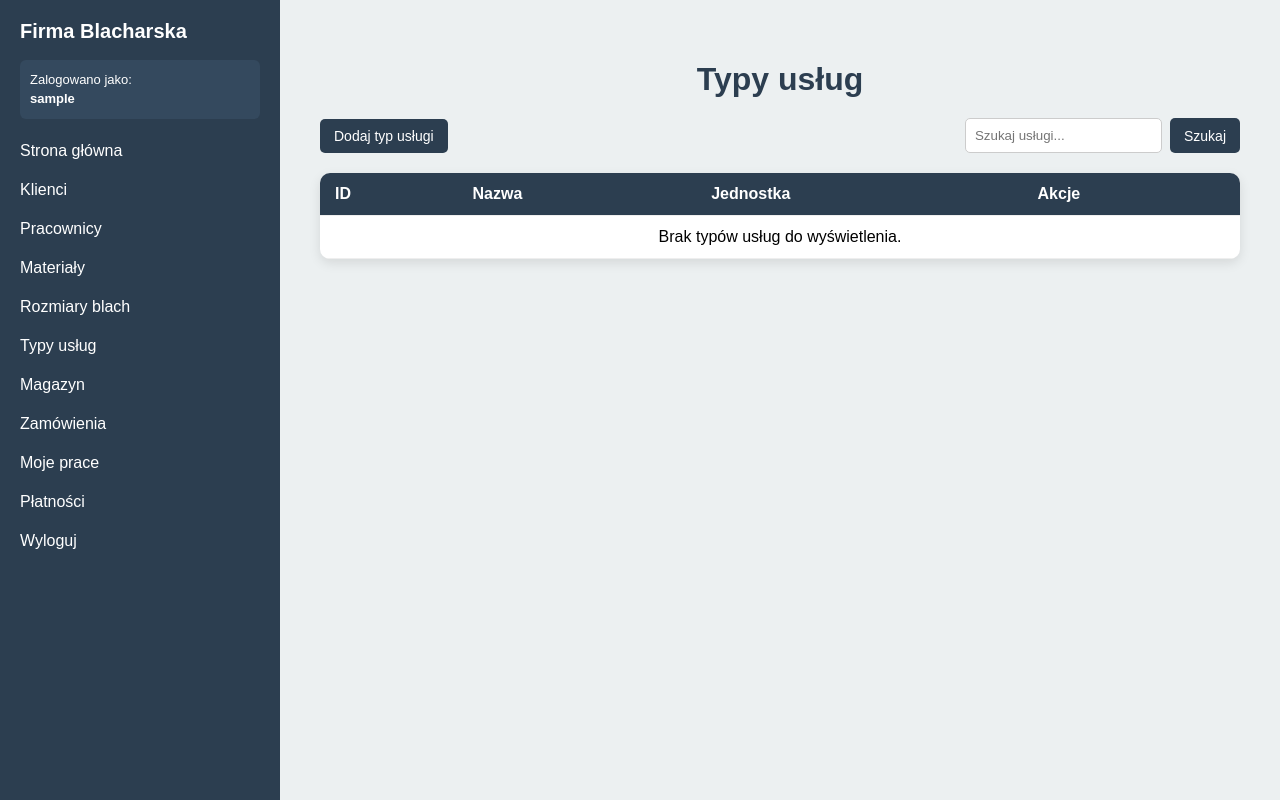
After one commit to Ostalowska/Projekt_firmy_blacharskiej, a Django app: page /typy-uslug/ in a window 1280 px wide. The commit adds this page. Run offline with Django 5.2, Linux system fonts and the light colour scheme; the visitor is signed in with stand-in values (Sample User, id 1); data that the repository does not hold is empty.

Commit message:
Dodanie listy usług

```diff
--- a/core/urls.py
+++ b/core/urls.py
@@ -53,4 +53,8 @@ urlpatterns = [
     path("rozmiary/dodaj/", views.rozmiar_dodaj, name="rozmiar_dodaj"),
     path("rozmiary/<int:rozmiar_id>/edytuj/", views.rozmiar_edytuj, name="rozmiar_edytuj"),
     path("rozmiary/<int:rozmiar_id>/usun/", views.rozmiar_usun, name="rozmiar_usun"),
+    path("typy-uslug/", views.typy_uslug_lista, name="typy_uslug_lista"),
+    path("typy-uslug/dodaj/", views.typ_uslugi_dodaj, name="typ_uslugi_dodaj"),
+    path("typy-uslug/<int:typ_id>/edytuj/", views.typ_uslugi_edytuj, name="typ_uslugi_edytuj"),
+    path("typy-uslug/<int:typ_id>/usun/", views.typ_uslugi_usun, name="typ_uslugi_usun"),
 ]
--- a/core/views.py
+++ b/core/views.py
@@ -2,8 +2,8 @@ from django.contrib import messages
 from django.contrib.auth.decorators import login_required
 from django.shortcuts import render, redirect, get_object_or_404
 
-from .forms import KlientForm, MaterialForm, RozmiarBlachyForm
-from .models import Klient, Material, RozmiarBlachy
+from .forms import KlientForm, MaterialForm, RozmiarBlachyForm, TypUslugiForm
+from .models import Klient, Material, RozmiarBlachy, TypUslugi
 
 
 @login_required
@@ -296,3 +296,84 @@ def rozmiar_usun(request, rozmiar_id):
             "rozmiar": rozmiar,
         },
     )
+@login_required
+def typy_uslug_lista(request):
+    query = request.GET.get("q", "")
+
+    typy_uslug = TypUslugi.objects.all().order_by("nazwa")
+
+    if query:
+        typy_uslug = typy_uslug.filter(nazwa__icontains=query)
+
+    return render(
+        request,
+        "typy_uslug/lista.html",
+        {
+            "typy_uslug": typy_uslug,
+            "query": query,
+        },
+    )
+
+
+@login_required
+def typ_uslugi_dodaj(request):
+    if request.method == "POST":
+        form = TypUslugiForm(request.POST)
+
+        if form.is_valid():
+            form.save()
+            messages.success(request, "Typ usługi został dodany.")
+            return redirect("core:typy_uslug_lista")
+    else:
+        form = TypUslugiForm()
+
+    return render(
+        request,
+        "typy_uslug/formularz.html",
+        {
+            "form": form,
+            "tytul": "Dodaj typ usługi",
+        },
+    )
+
+
+@login_required
+def typ_uslugi_edytuj(request, typ_id):
+    typ_uslugi = get_object_or_404(TypUslugi, id=typ_id)
+
+    if request.method == "POST":
+        form = TypUslugiForm(request.POST, instance=typ_uslugi)
+
+        if form.is_valid():
+            form.save()
+            messages.success(request, "Typ usługi został zaktualizowany.")
+            return redirect("core:typy_uslug_lista")
+    else:
+        form = TypUslugiForm(instance=typ_uslugi)
+
+    return render(
+        request,
+        "typy_uslug/formularz.html",
+        {
+            "form": form,
+            "tytul": "Edytuj typ usługi",
+        },
+    )
+
+
+@login_required
+def typ_uslugi_usun(request, typ_id):
+    typ_uslugi = get_object_or_404(TypUslugi, id=typ_id)
+
+    if request.method == "POST":
+        typ_uslugi.delete()
+        messages.success(request, "Typ usługi został usunięty.")
+        return redirect("core:typy_uslug_lista")
+
+    return render(
+        request,
+        "typy_uslug/usun.html",
+        {
+            "typ_uslugi": typ_uslugi,
+        },
+    )
--- a/templates/base.html
+++ b/templates/base.html
@@ -103,6 +103,7 @@
 				<a href="#">Pracownicy</a>
 				<a href="{% url 'core:materialy_lista' %}">Materiały</a>
 				<a href="{% url 'core:rozmiary_lista' %}">Rozmiary blach</a>
+				<a href="{% url 'core:typy_uslug_lista' %}">Typy usług</a>
 				<a href="#">Magazyn</a>
 				<a href="#">Zamówienia</a>
 				<a href="#">Moje prace</a>
--- /dev/null
+++ b/templates/typy_uslug/lista.html
@@ -0,0 +1,93 @@
+{% extends "base.html" %}
+
+{% block content %}
+
+<style>
+    .page-container { max-width: 1000px; margin: 0 auto; padding: 20px; }
+    h1 { text-align: center; color: #2c3e50; margin-bottom: 20px; }
+    .top-bar { display: flex; justify-content: space-between; gap: 15px; margin-bottom: 20px; align-items: center; }
+    .search-form { display: flex; gap: 8px; }
+    input { padding: 9px; border-radius: 5px; border: 1px solid #ccc; }
+    .btn { padding: 9px 14px; background: #2c3e50; color: white; text-decoration: none; border: none; border-radius: 5px; cursor: pointer; font-size: 14px; }
+    .btn:hover { background: #1f2a38; }
+    .btn-danger { background: #c0392b; }
+    .btn-danger:hover { background: #922b21; }
+    .btn-secondary { background: #7f8c8d; }
+    .messages { margin-bottom: 15px; }
+    .message { background: #d4edda; color: #155724; padding: 12px; border-radius: 6px; text-align: center; font-weight: bold; }
+    table { width: 100%; border-collapse: collapse; background: white; border-radius: 10px; overflow: hidden; box-shadow: 0 4px 12px rgba(0,0,0,0.1); }
+    thead { background: #2c3e50; color: white; }
+    th, td { padding: 12px 15px; border-bottom: 1px solid #eee; text-align: left; }
+    tbody tr:nth-child(even) { background: #f8f9fa; }
+    tbody tr:hover { background: #eef2f7; }
+    .actions { display: flex; gap: 8px; }
+</style>
+
+<div class="page-container">
+
+    <h1>Typy usług</h1>
+
+    {% if messages %}
+        <div class="messages">
+            {% for message in messages %}
+                <div class="message">{{ message }}</div>
+            {% endfor %}
+        </div>
+    {% endif %}
+
+    <div class="top-bar">
+        <a class="btn" href="{% url 'core:typ_uslugi_dodaj' %}">
+            Dodaj typ usługi
+        </a>
+
+        <form method="get" class="search-form">
+            <input type="text" name="q" value="{{ query }}" placeholder="Szukaj usługi...">
+            <button type="submit" class="btn">Szukaj</button>
+
+            {% if query %}
+                <a href="{% url 'core:typy_uslug_lista' %}" class="btn btn-secondary">Wyczyść</a>
+            {% endif %}
+        </form>
+    </div>
+
+    <table>
+        <thead>
+            <tr>
+                <th>ID</th>
+                <th>Nazwa</th>
+                <th>Jednostka</th>
+                <th>Akcje</th>
+            </tr>
+        </thead>
+
+        <tbody>
+            {% for typ in typy_uslug %}
+                <tr>
+                    <td>#{{ typ.id }}</td>
+                    <td>{{ typ.nazwa }}</td>
+                    <td>{{ typ.jednostka }}</td>
+                    <td>
+                        <div class="actions">
+                            <a class="btn" href="{% url 'core:typ_uslugi_edytuj' typ.id %}">
+                                Edytuj
+                            </a>
+
+                            <a class="btn btn-danger" href="{% url 'core:typ_uslugi_usun' typ.id %}">
+                                Usuń
+                            </a>
+                        </div>
+                    </td>
+                </tr>
+            {% empty %}
+                <tr>
+                    <td colspan="4" style="text-align:center;">
+                        Brak typów usług do wyświetlenia.
+                    </td>
+                </tr>
+            {% endfor %}
+        </tbody>
+    </table>
+
+</div>
+
+{% endblock %}
```
Also changed, not shown: core/forms.py (+27 -1 lines), templates/typy_uslug/formularz.html (added, +52 -0 lines), templates/typy_uslug/usun.html (added, +42 -0 lines).
